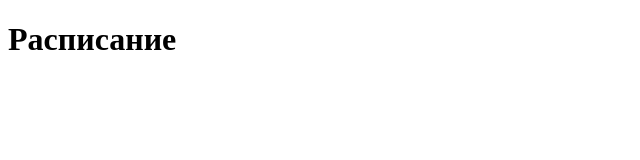
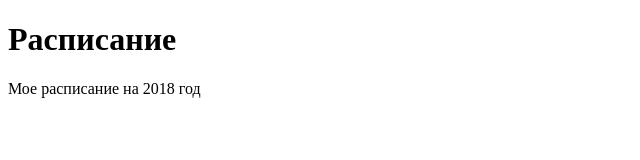
Before and after one commit to davidvenkov/davidvenkov.github.io, a plain HTML site: page index.html in a window 1280 px wide. Shown: the whole page, without its empty margins (0-640 px from the left). Drawn offline with Linux system fonts and the light colour scheme.

Commit message:
Домашнее задание

```diff
--- a/index.html
+++ b/index.html
@@ -5,5 +5,6 @@
 </head>
 <body>
 	<h1>Расписание</h1>
+	<p>Мое расписание на 2018 год</p>
 </body>
 </html>
```
